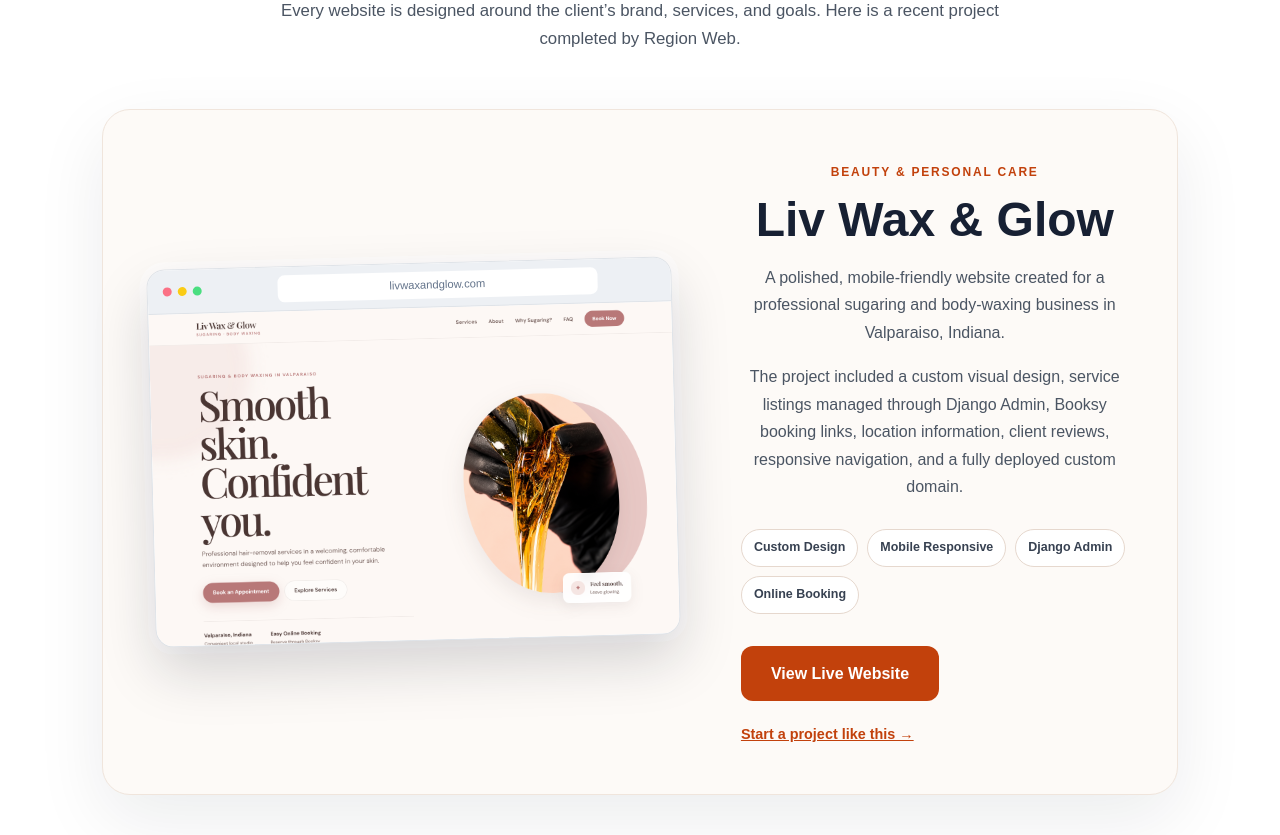
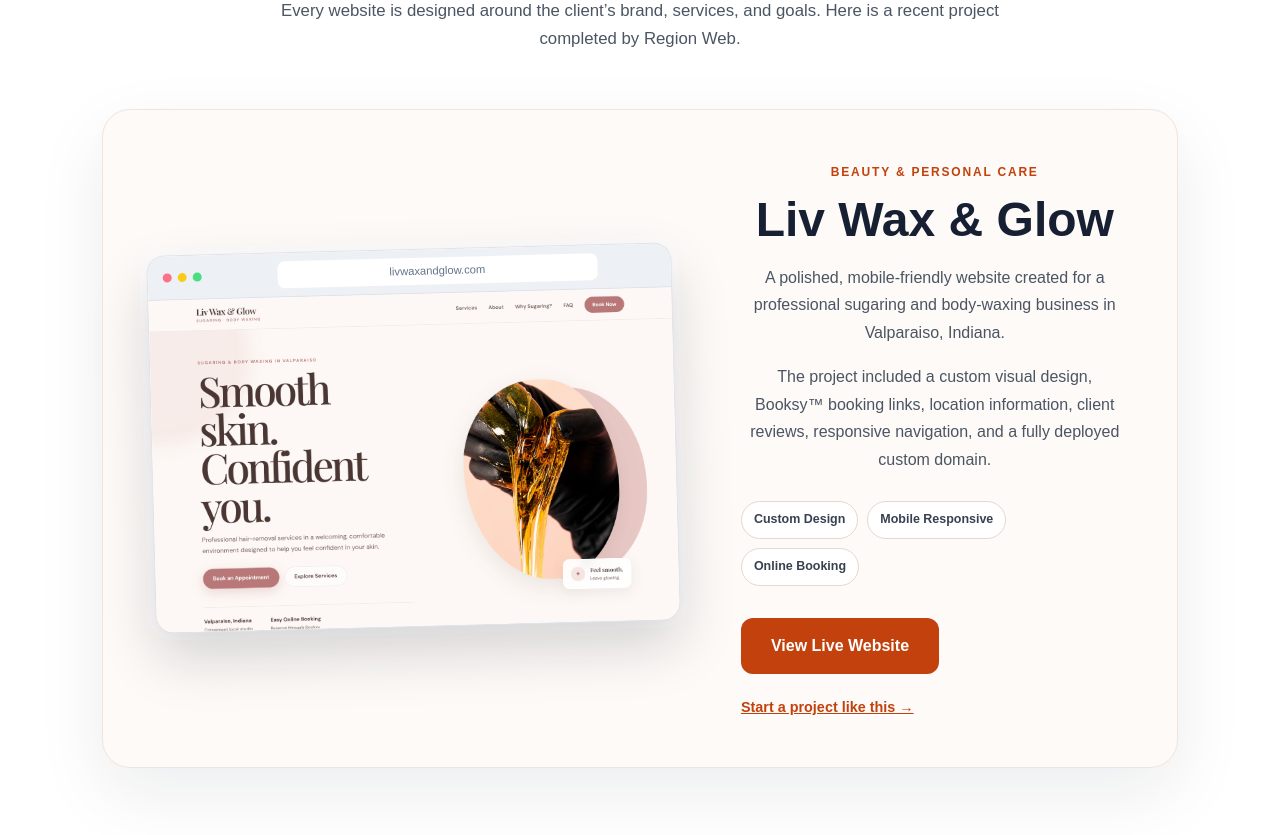
Before and after one commit to amrc8504/web_dev, a Django app: page / in a window 1280 px wide. Shown: the part 5268-6103 px from the top of the page. Run offline with Django 5.2, Linux system fonts and the light colour scheme.

Commit message:
Updated portfolio

```diff
--- a/core/templates/core/home.html
+++ b/core/templates/core/home.html
@@ -497,8 +497,7 @@
       </p>
 
       <p>
-        The project included a custom visual design, service listings managed
-        through Django Admin, Booksy booking links, location information,
+        The project included a custom visual design, Booksy&trade; booking links, location information,
         client reviews, responsive navigation, and a fully deployed custom
         domain.
       </p>
@@ -506,7 +505,6 @@
       <div class="portfolio-features">
         <span>Custom Design</span>
         <span>Mobile Responsive</span>
-        <span>Django Admin</span>
         <span>Online Booking</span>
       </div>
 
```
